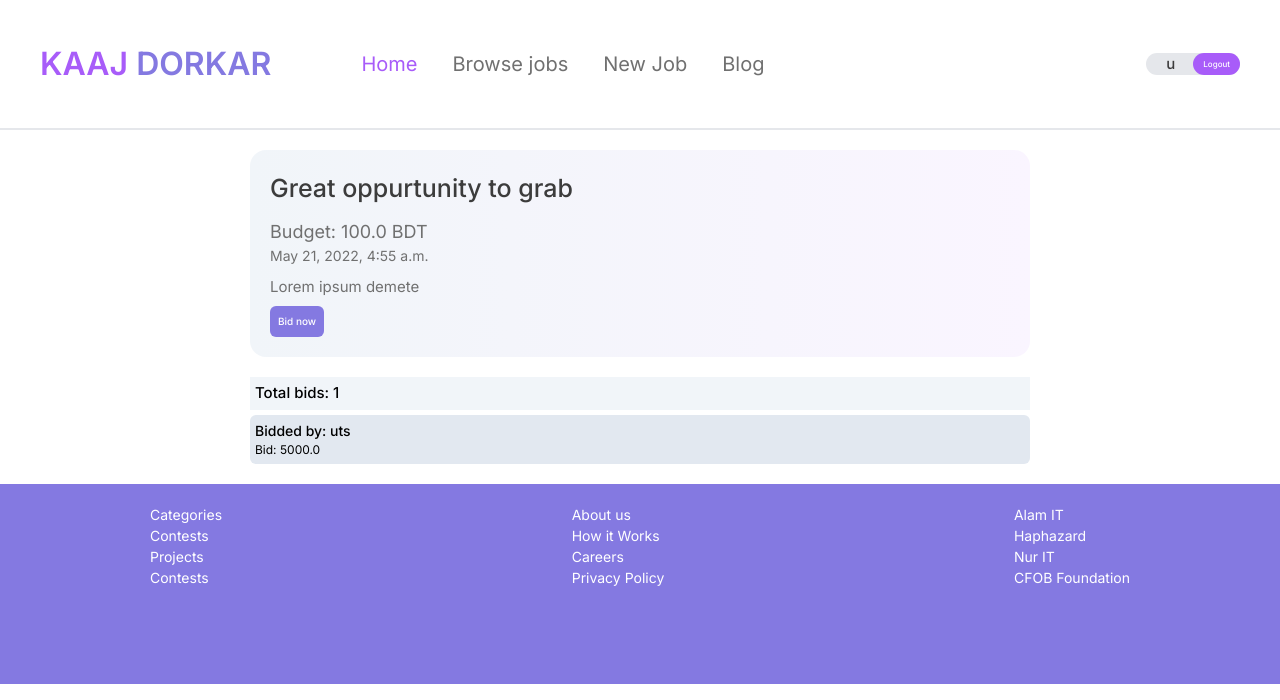
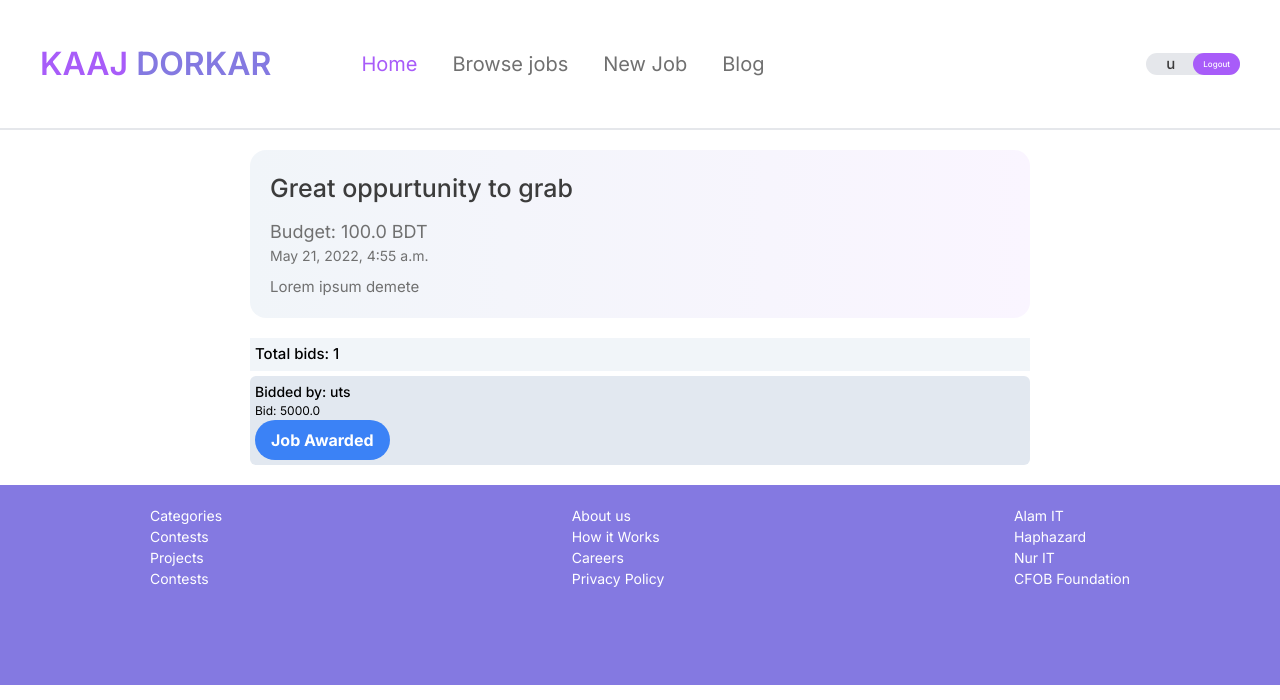
Before and after one commit to AlamRishad/django-marketplace, a Django app: page /jobs/3 in a window 1280 px wide. Shown: the top 700 px of the page. Run offline with Django 4.2, Linux system fonts and the light colour scheme; a user stored in the database is signed in; data comes from the database, SQL or seed files in the repository; both versions use the stored data as it was after the commit; some libraries are stand-ins or nearby versions.

Commit message:
cliend bid option not show

```diff
--- a/main/templates/public/jobDetails.html
+++ b/main/templates/public/jobDetails.html
@@ -9,7 +9,7 @@
             <h6 class=" text-[14px] text-textSecondary " >{{ job.Job_Date }}</h6>
             <p class=" text-[15px] text-textSecondary mt-[10px] " >{{ job.Job_desc }}</p>
 
-            {% if not isBidded %}
+            {% if not isBidded and is_freelancer == True%}
             <div class="bg-secondary p-2 mt-2 text-[10px] font-medium text-white inline-block rounded-md ">
                 <a href="bid/{{ job.id }}">
                     <button>Bid now</button>
@@ -30,6 +30,9 @@
                 <div class=" bg-slate-200 p-[5px] rounded-md ">
                     <h6 class="text-[14px] font-medium">Bidded by: {{bid.freelancer_id.name }} </h6>
                     <p class="text-[12px]" >Bid: {{bid.proposed_amount }} </p>
+                    <button class="bg-blue-500 hover:bg-blue-700 text-white font-bold py-2 px-4 rounded-full">
+                       Job Awarded
+                      </button>
                 </div>
                 {% endfor %}
 
--- a/main/views.py
+++ b/main/views.py
@@ -32,7 +32,7 @@ def jobDetails(request, id):
             break;
 
     isBidded = Job_Bid.objects.filter(freelancer_id_id = free_id ).all().count() != 0 if True else False
-    print()
+
 
     is_freelancer = free_id is not None if True else False
 
```
Also changed, not shown: db.sqlite3.
